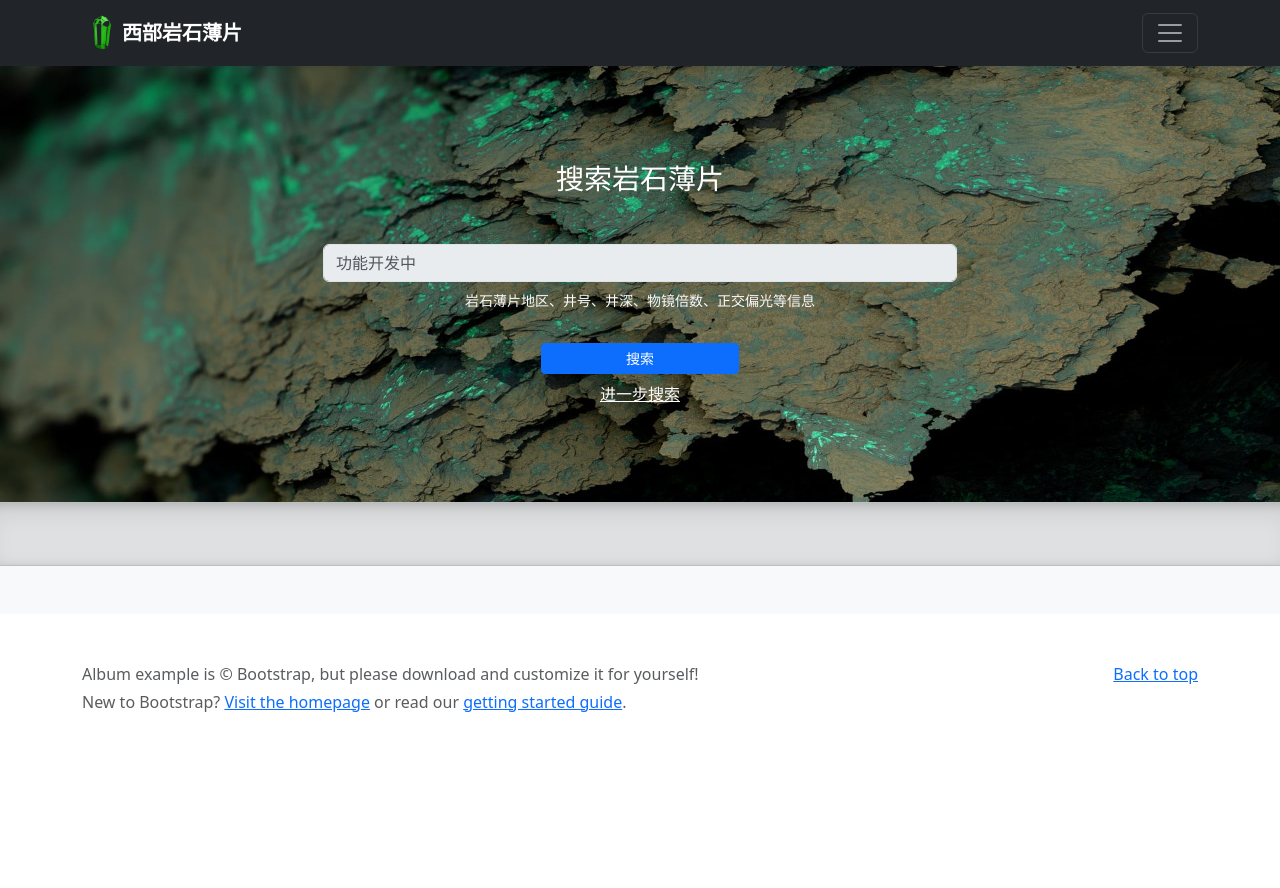
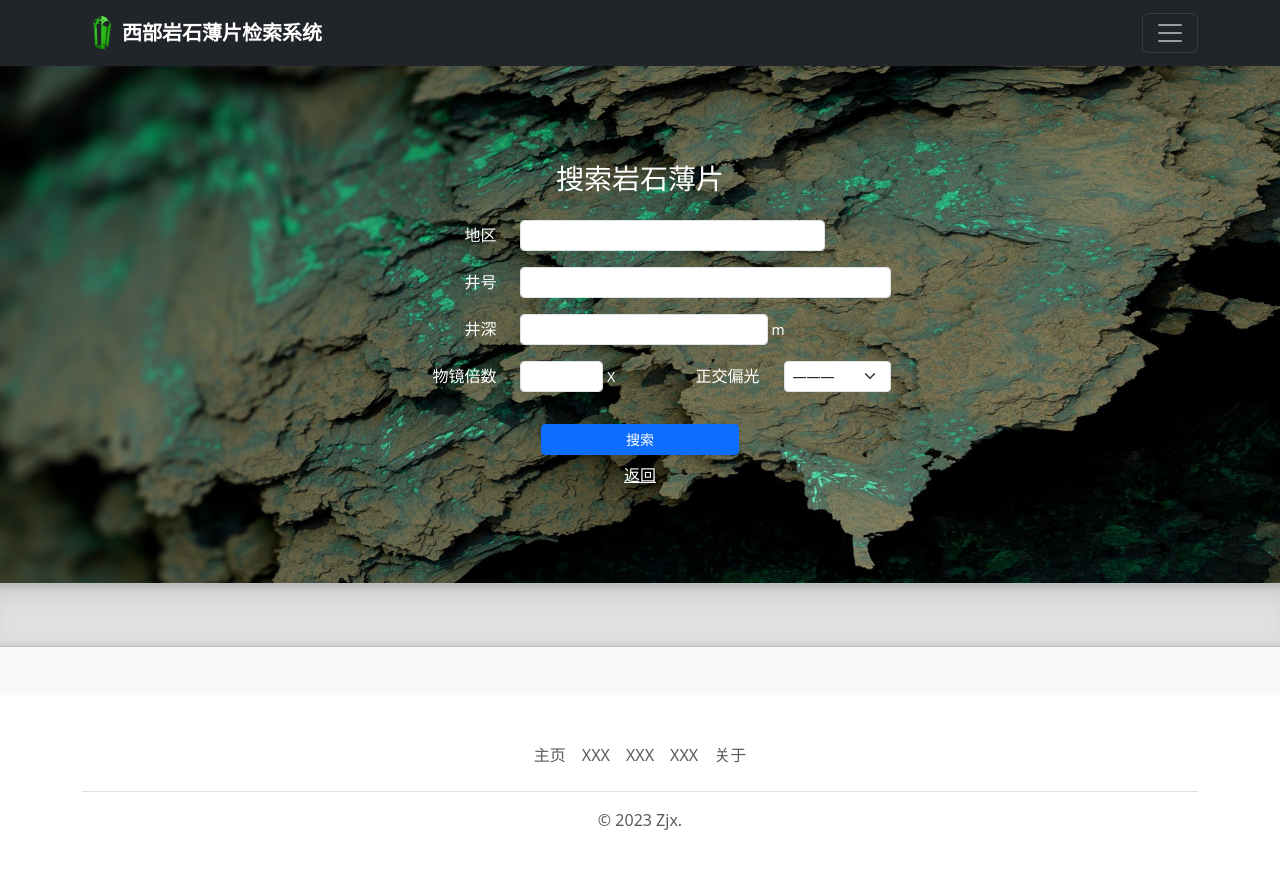
Before and after one commit to BackNumberyyds/rock-thin-section, a Django app: page / in a window 1280 px wide. Before the commit the page ends 712 px from the top, so only its background shows below. Run offline with Django 4.2, Linux system fonts and the light colour scheme; data that the repository does not hold is empty; parts of the project's set-up code (start-up, migrations or seed data) failed here and were passed over; some libraries are stand-ins or nearby versions.

Commit message:
front-end optimization

```diff
--- a/rock/templates/base_generic.html
+++ b/rock/templates/base_generic.html
@@ -42,7 +42,7 @@
                         <path d="M23 19a2 2 0 0 1-2 2H3a2 2 0 0 1-2-2V8a2 2 0 0 1 2-2h4l2-3h6l2 3h4a2 2 0 0 1 2 2z" />
                         <circle cx="12" cy="13" r="4" />
                     </svg> -->
-                    <img src="{% static 'img/icon.png' %}" style="height: 40px;"><strong>西部岩石薄片</strong>
+                    <img src="{% static 'img/icon.png' %}" style="height: 40px;"><strong>西部岩石薄片检索系统</strong>
                 </a>
                 <button class="navbar-toggler" type="button" data-bs-toggle="collapse" data-bs-target="#navbarHeader"
                     aria-controls="navbarHeader" aria-expanded="false" aria-label="Toggle navigation">
--- a/rock/templates/index.html
+++ b/rock/templates/index.html
@@ -57,14 +57,14 @@
                                     {{ detailed_form.depth_field.label }}
                                 </label>
                             </div>
-                            <div class="col-lg-4 col-sm-3 col-auto">
+                            <div class="col-lg-4 col-sm-3 col-auto pe-1">
                                 {{ detailed_form.depth_field }}
                             </div>
-                            <!-- <div class="col-auto">
+                            <div class="col-auto px-0">
                                 <span class="form-text text-white">
-                                    可输入范围，例如"500.0-550.0"
+                                    m
                                 </span>
-                            </div> -->
+                            </div>
                         </div>
                         <div class="row mt-sm-3">
                             <div class="col-sm-6">
@@ -74,8 +74,13 @@
                                             {{ detailed_form.lens_field.label }}
                                         </label>
                                     </div>
-                                    <div class="col-md-4 col-sm-6 col-3">
+                                    <div class="col-sm-3 col-2 pe-1">
                                         {{ detailed_form.lens_field }}
+                                    </div>
+                                    <div class="col-auto px-0">
+                                        <span class="form-text text-white">
+                                            X
+                                        </span>
                                     </div>
                                 </div>
                             </div>
@@ -182,14 +187,18 @@
 
 </main>
 
-<footer class="text-muted py-5">
+<footer>
     <div class="container">
-        <p class="float-end mb-1">
-            <a href="#">Back to top</a>
-        </p>
-        <p class="mb-1">Album example is &copy; Bootstrap, but please download and customize it for yourself!</p>
-        <p class="mb-0">New to Bootstrap? <a href="/">Visit the homepage</a> or read our <a
-                href="../getting-started/introduction/">getting started guide</a>.</p>
+        <footer class="py-3 my-4">
+            <ul class="nav justify-content-center border-bottom pb-3 mb-3">
+                <li class="nav-item"><a href="{{ request.path }}" class="nav-link px-2 text-muted">主页</a></li>
+                <li class="nav-item"><a href="#" class="nav-link px-2 text-muted">XXX</a></li>
+                <li class="nav-item"><a href="#" class="nav-link px-2 text-muted">XXX</a></li>
+                <li class="nav-item"><a href="#" class="nav-link px-2 text-muted">XXX</a></li>
+                <li class="nav-item"><a href="#" class="nav-link px-2 text-muted">关于</a></li>
+            </ul>
+            <p class="text-center text-muted">&copy; 2023 Zjx.</p>
+        </footer>
     </div>
 </footer>
 
--- a/rock/views.py
+++ b/rock/views.py
@@ -28,7 +28,7 @@ class SuperUserRequiredMixin(LoginRequiredMixin, UserPassesTestMixin):
 
 def index(request):
     pic_list = []
-    form_type = 'normal_form'
+    form_type = 'detailed_form'
     picinfos = PicInfo.objects.all()[:12]
     query_url_preffix = request.path
 
```
